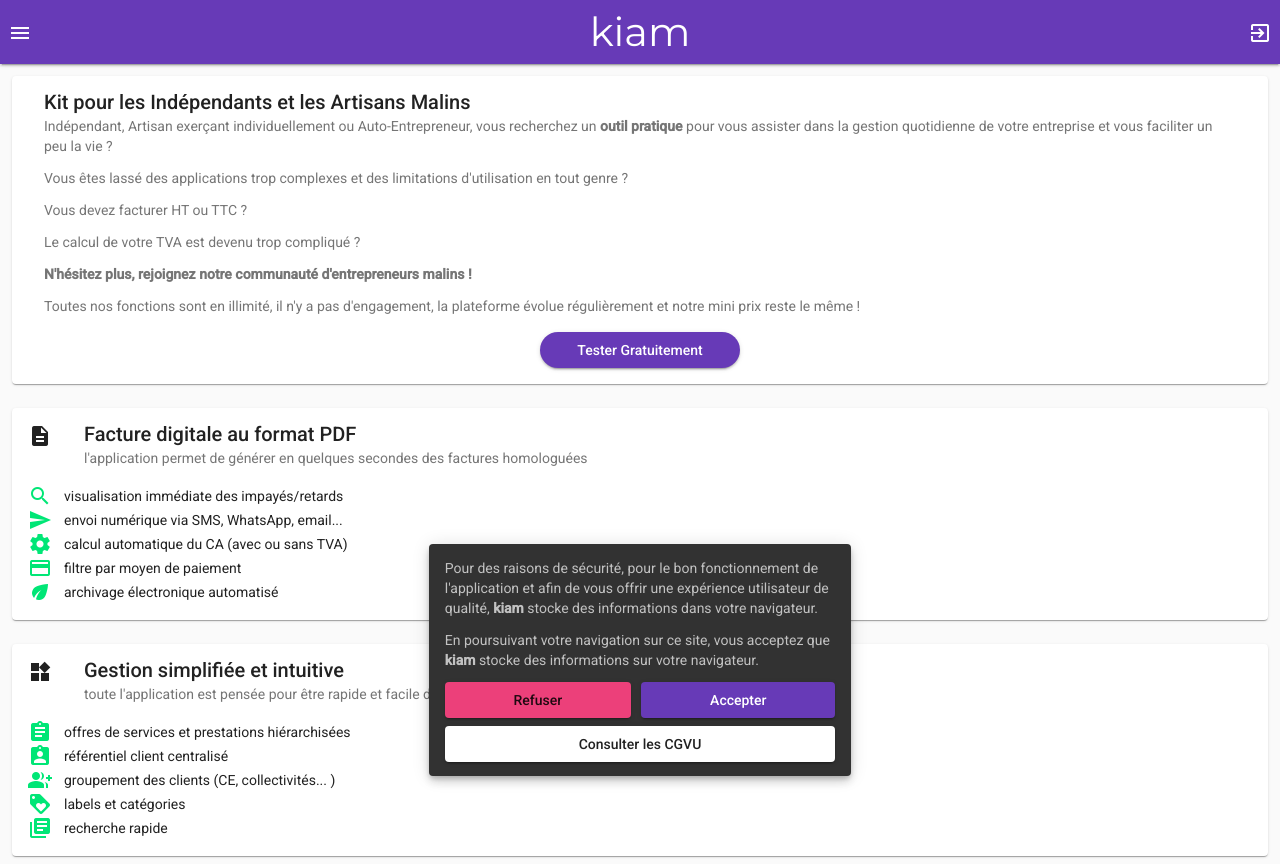
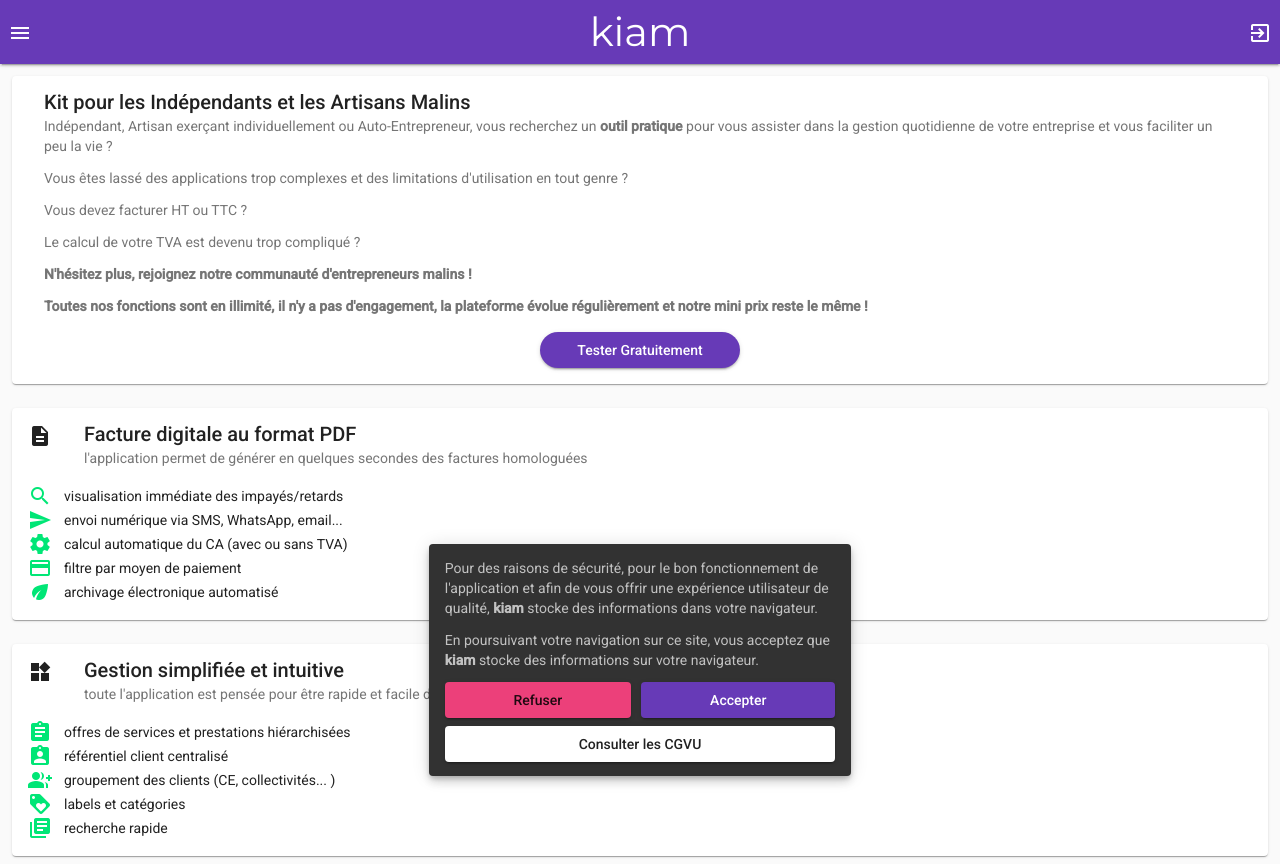
Before and after one commit to trendev/kiam-welcome, an Angular app: page /home in a window 1280 px wide. Built offline with nearby package versions, Linux system fonts and the light colour scheme.

Commit message:
Update home.component.html

```diff
--- a/src/app/home/home.component.html
+++ b/src/app/home/home.component.html
@@ -20,10 +20,10 @@
                         N'hésitez plus, rejoignez notre communauté d'entrepreneurs malins !
                     </b>
                 </p>
-                <p>
+                <p><b>
                     Toutes nos fonctions sont en illimité, il n'y a pas d'engagement, la plateforme évolue régulièrement
                     et notre mini prix reste le même !
-                </p>
+                  </b></p>
             </mat-card-subtitle>
         </mat-card-header>
         <mat-card-content>
```
